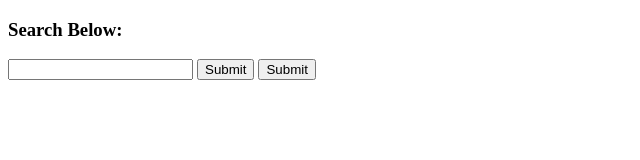
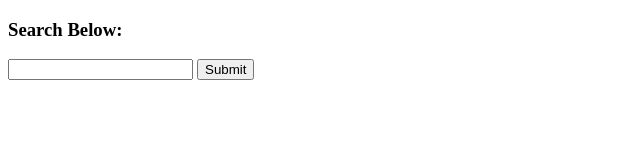
Before and after one commit to jtcanfield/recipepuppy-search-project, a plain HTML site: page index.html in a window 1280 px wide. Shown: the whole page, without its empty margins (0-640 px from the left). Drawn offline with nearby package versions, Linux system fonts and the light colour scheme.

Commit message:
remove promise button

```diff
--- a/index.html
+++ b/index.html
@@ -8,7 +8,7 @@
     <h3>Search Below:</h3>
     <input id="textinput" type="text">
     <input type="submit" name="submit" onclick="searchSubmit()">
-    <input type="submit" name="submit" onclick="promiseTest()">
+    <!-- <input type="submit" name="submit" onclick="promiseTest()"> -->
     <!--
     <div><p id="result0"></p><span id="resultspan0"></span></div>
     <div><p id="result1"></p><span id="resultspan1"></span></div>
```
